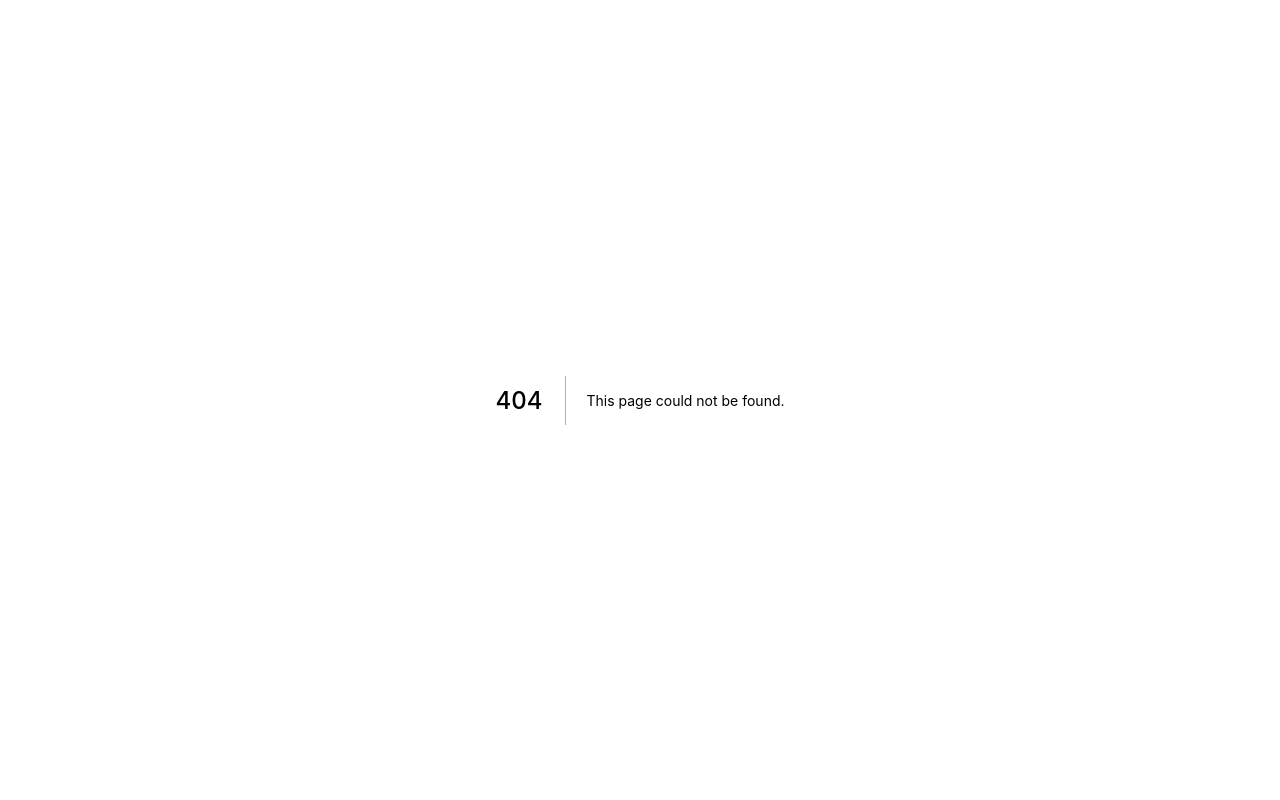
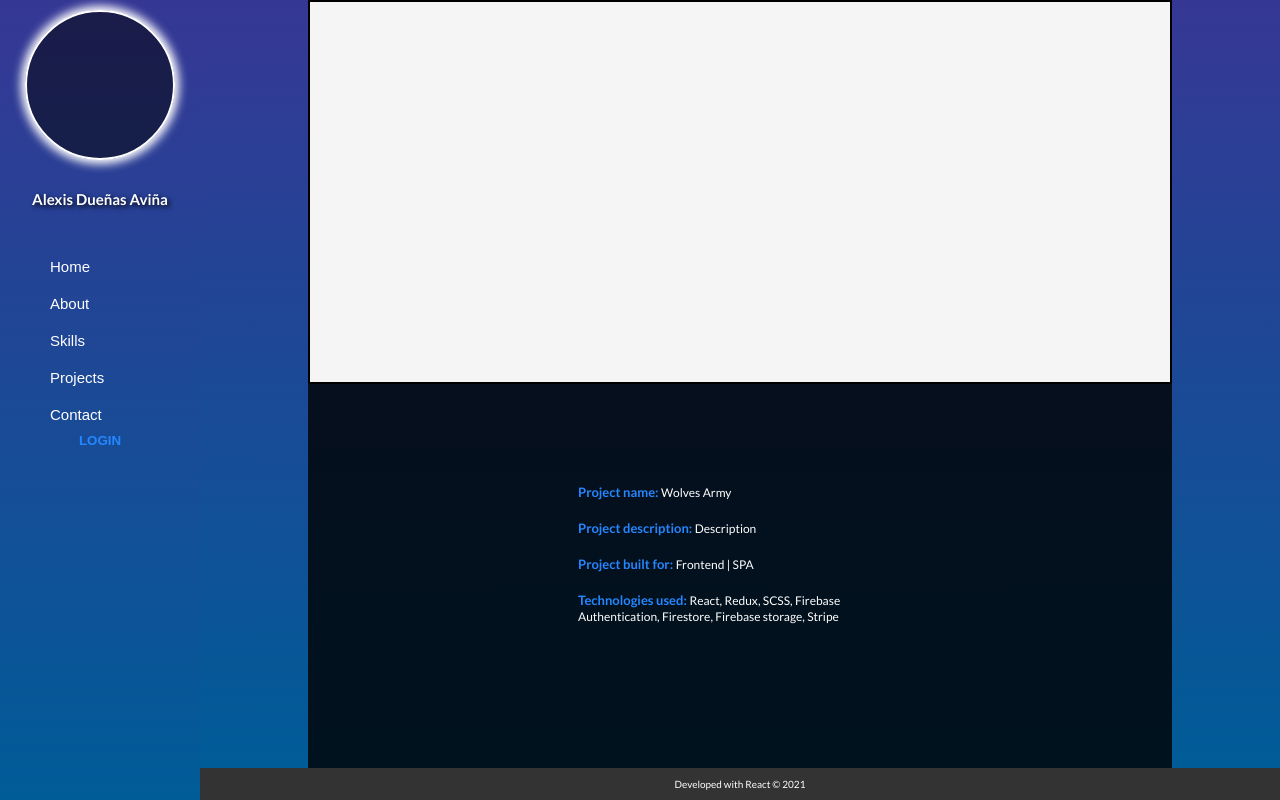
Before and after one commit to AxsKramer/personal-website, a Next.js app: page /project/1 in a window 1280 px wide. Before the commit this address had no page. Built offline with nearby package versions, Linux system fonts and the light colour scheme.

Commit message:
[API] basic configuration and push data to frontend

```diff
--- a/components/Navbar.jsx
+++ b/components/Navbar.jsx
@@ -5,35 +5,35 @@ const Navbar = () => {
     <nav className="navbar">
       <ul className="navbar__menu">
         <li>
-          <Link href="#home">
+          <Link href="/#home">
             <a className="navbar__menu--item">
               <i className="fab fa-react"></i> Home
             </a>
           </Link>
         </li>
         <li>
-          <Link href="#about">
+          <Link href="/#about">
             <a className="navbar__menu--item">
               <i className="fab fa-react"></i> About
             </a>
           </Link>
         </li>
         <li>
-          <Link href="#skills">
+          <Link href="/#skills">
             <a className="navbar__menu--item">
               <i className="fab fa-react"></i> Skills
             </a>
           </Link>
         </li>
         <li>
-          <Link href="#projects">
+          <Link href="/#projects">
             <a className="navbar__menu--item">
               <i className="fab fa-react"></i> Projects
             </a>
           </Link>
         </li>
         <li>
-          <Link href="#contact">
+          <Link href="/#contact">
             <a className="navbar__menu--item">
               <i className="fab fa-react"></i> Contact
             </a>
--- a/components/Sections/SocialNet.jsx
+++ b/components/Sections/SocialNet.jsx
@@ -8,15 +8,9 @@ const SocialNet = ({small}) => {
       <Link href="mailto:kramer.axs1@gmail.com">
         <a  title='Email' ><i className="far fa-envelope icon"></i></a>
       </Link>
-      <Link href="https://github.com/AxsKramer" >
-        <a title='Github'><i className="fab fa-github icon"></i></a>
-      </Link>
-      <Link href="https://www.linkedin.com/in/alexis-due%C3%B1as-488976203/" >
-        <a title='Linkedin'><i className="fab fa-linkedin icon"></i></a>
-      </Link>
-      <Link href="https://www.linkedin.com/in/alexis-due%C3%B1as-488976203/" >
-        <a title='Slack'><i className="fab fa-slack-hash icon"></i></a>
-      </Link>
+        <a href="https://github.com/AxsKramer" title='Github' target="_blank"><i className="fab fa-github icon" ></i></a>
+        <a href="https://www.linkedin.com/in/alexis-due%C3%B1as-488976203/" title='Linkedin' target="_blank"><i className="fab fa-linkedin icon"></i></a>
+        <a href="https://www.linkedin.com/in/alexis-due%C3%B1as-488976203/" title='Slack' target="_blank"><i className="fab fa-slack-hash icon"></i></a>
       {/* <a href="#" title='platzi profile'><img className='platzi-logo' src={platzi} alt="logo platzi"/></a> */}
 
       <style jsx>{`
--- a/components/containers/Layout/Layout.jsx
+++ b/components/containers/Layout/Layout.jsx
@@ -27,6 +27,7 @@ const Layout = ({children}) => {
           grid-area: main;
           background: linear-gradient(to top, #005c97, #363795);
           overflow-y: auto;
+          overflow-x: hidden;
           scroll-behavior: smooth;
         }
         .main::-webkit-scrollbar{
--- /dev/null
+++ b/data/databse.js
@@ -0,0 +1,34 @@
+import projects from './projects';
+
+class Database{
+
+  constructor(){}
+
+  getAllProjects = () => new Promise ((resolve, reject) => {
+      if(projects.length === 0){
+        reject('No projects');
+      }
+      return resolve(projects);
+    })
+
+  getProjectById = (projectId) => {
+    return new Promise ((resolve, reject) => {
+      if(projects.length === 0){
+        return reject('No projects');
+      }
+
+      const project = projects.find(project => project.id == projectId );
+
+      if(!project){
+        return reject('Project does not exist');
+      }else{
+        return resolve(project);
+      }
+
+    })
+  }
+}
+
+const db = new Database();
+
+export default db;
--- a/data/projects.js
+++ b/data/projects.js
@@ -1,38 +1,42 @@
 const projects = [
   {
     id: 1,
-    name: "Title Project",
-    type: "Backend | Frontend",
+    name: "Wolves Army",
+    type: "Frontend | SPA",
     description: 'Description',
-    techs: "techs",
-    github: "link",
+    deployed: 'Firebase',
+    techs: "React, Redux, SCSS, Firebase Authentication, Firestore, Firebase storage, Stripe ",
+    github: "https://github.com/AxsKramer/ecommerce-clothing-store",
     website: "link"
   },
   {
     id: 2,
-    name: "Title Project",
-    type: "Backend | Frontend",
+    name: "CMR",
+    type: "Frontend | SPA | PWA | Backend | REST API ",
     description: 'Description',
-    techs: "techs",
-    github: "link",
+    deployed: 'AWS',
+    techs: "MongoDB, Mongoose, Node.js, Express, JWT, React, CSS ",
+    github: "https://github.com/AxsKramer/crm-frontend",
     website: "link"
   },
   {
     id: 3,
-    name: "Title Project",
-    type: "Backend | Frontend",
-    description: 'Description',
-    techs: "techs",
-    github: "link",
-    website: "link"
+    name: "Backpacking Adventure",
+    type: "Backend | Server Side",
+    description: 'Mexican travel agency, we travel to amazing places in the country and the world.',
+    deployed: 'Heroku',
+    techs: "Node.js, Express, Javascript, Sequelize, MongoDB, Pug, Bootstrap",
+    github: "https://github.com/AxsKramer/backpacking-adventure",
+    website: "https://backpacking-adventure.herokuapp.com/"
   },
   {
     id: 4,
-    name: "Title Project",
-    type: "Backend | Frontend",
-    description: 'Description',
-    techs: "techs",
-    github: "link",
+    name: "Portfolio",
+    type: "Server Side Render | SPA",
+    description: 'My portfolio built with Next.js',
+    deployed: 'Vercel',
+    techs: "Next.js (React Framework), CSS in JSX, ",
+    github: "https://github.com/AxsKramer/portfolio",
     website: "link"
   },
 ]
--- /dev/null
+++ b/pages/api/projects/[id].js
@@ -0,0 +1,14 @@
+import db from '../../../data/databse';
+
+async function projectById (req, res) {
+  try {
+    const project = await db.getProjectById(req.query.id)
+
+    res.status(200).json({data: project });
+
+  } catch (error) {
+    res.status(500).json({message: error.message});
+  }
+}
+
+export default projectById;
--- /dev/null
+++ b/pages/api/projects/index.js
@@ -0,0 +1,14 @@
+import db from '../../../data/databse';
+
+async function allProjects (req, res) {
+  try {
+    const projects = await db.getAllProjects();
+
+    res.status(200).json({data: projects, count: projects.length });
+
+  } catch (error) {
+    res.status(500).json({message: error.message});
+  }
+}
+
+export default allProjects;
--- a/pages/index.jsx
+++ b/pages/index.jsx
@@ -1,4 +1,4 @@
-import React from "react";
+import React, { useEffect, useState } from "react";
 import Head from 'next/head';
 import Layout from "../components/containers/Layout/Layout";
 import Hero from "../components/Sections/Hero";
@@ -6,21 +6,33 @@ import About from "../components/Sections/About";
 import Skills from "../components/Sections/Skills";
 import Projects from "../components/Sections/Projects";
 import Contact from "../components/Sections/Contact";
+import axios from "axios";
 
 const App = () => {
+
+  const [projects, setProjects] = useState([]);
+
+  useEffect(() => {
+    const projects = async () => {
+      const {data} = await axios.get('/api/projects');
+      setProjects(data.data);
+    }
+    projects();
+  },[]);
+
   return (
     <>
       <Layout>
         <Head>
           <title>Alexis Portfolio</title>
-          <link rel="stylesheet" href="https://cdnjs.cloudflare.com/ajax/libs/font-awesome/5.15.2/css/all.min.css" integrity="sha512-HK5fgLBL+xu6dm/Ii3z4xhlSUyZgTT9tuc/hSrtw6uzJOvgRr2a9jyxxT1ely+B+xFAmJKVSTbpM/CuL7qxO8w==" crossorigin="anonymous" />
+          <link rel="stylesheet" href="https://cdnjs.cloudflare.com/ajax/libs/font-awesome/5.15.2/css/all.min.css" integrity="sha512-HK5fgLBL+xu6dm/Ii3z4xhlSUyZgTT9tuc/hSrtw6uzJOvgRr2a9jyxxT1ely+B+xFAmJKVSTbpM/CuL7qxO8w==" crossOrigin="anonymous" />
           <link rel="preconnect" href="https://fonts.gstatic.com"></link>
           <link href="https://fonts.googleapis.com/css2?family=Lato:wght@400;700&display=swap" rel="stylesheet"></link>
         </Head>
         <Hero />
         <About />
         <Skills />
-        <Projects />
+        <Projects projects={projects}/>
         <Contact />
         <style global jsx>
           {`
--- /dev/null
+++ b/pages/project/[id].jsx
@@ -0,0 +1,154 @@
+import axios from "axios";
+import Head from "next/head";
+import { useRouter } from "next/router";
+import { useEffect, useState } from "react";
+import Layout from "../../components/containers/Layout/Layout";
+
+const project = () => {
+
+  const [project, setProject] = useState({});
+  const router = useRouter();
+
+  useEffect(() => {
+    const getProject = async () => {
+      const {data: {data: project}} = await axios.get(`/api/projects/${router.query.id}`);
+      setProject(project);
+    }
+
+    getProject()
+  },[router.query.id]);
+
+  return (
+    <Layout>
+      <Head>
+        <title>Project {project.name}</title>
+        <link
+          rel="stylesheet"
+          href="https://cdnjs.cloudflare.com/ajax/libs/font-awesome/5.15.2/css/all.min.css"
+          integrity="sha512-HK5fgLBL+xu6dm/Ii3z4xhlSUyZgTT9tuc/hSrtw6uzJOvgRr2a9jyxxT1ely+B+xFAmJKVSTbpM/CuL7qxO8w=="
+          crossOrigin="anonymous"
+        />
+        <link rel="preconnect" href="https://fonts.gstatic.com"></link>
+        <link
+          href="https://fonts.googleapis.com/css2?family=Lato:wght@400;700&display=swap"
+          rel="stylesheet"
+        ></link>
+      </Head>
+
+      <div className="project">
+        <div className='project-image'>
+
+        </div>
+        <div className="project__details">
+          <p className="project__detail">
+            Project name: <span> {project.name}</span>
+          </p>
+          <p className="project__detail">
+            Project description: <span> {project.description}</span>
+          </p>
+          <p className="project__detail">
+            Project built for: <span> {project.type}</span>
+          </p>
+          <p className="project__detail">
+            Technologies used: <span> {project.techs}</span>
+          </p>
+          <div className="icon_link">
+            <a href={project.github} target="_blank" title="github">
+              <i className="fab fa-github"></i>
+            </a>
+            <a href={project.website} target="_blank" title="website">
+              <i className="fas fa-code"></i>
+            </a>
+          </div>
+        </div>
+      </div>
+
+      <style global jsx>
+        {`
+          * {
+            margin: 0;
+            padding: 0;
+            box-sizing: border-box;
+          }
+          html {
+            font-size: 62.5%;
+          }
+          body {
+            width: 100vw;
+            height: 100vh;
+            overflow: hidden;
+            font-family: "Lato", sans-serif;
+          }
+          a {
+            text-decoration: none;
+            color: white;
+            font-size: 1.5rem;
+            font-family: sans-serif;
+          }
+          ul {
+            list-style: none;
+          }
+          h3 {
+            font-size: 5rem;
+            text-align: center;
+            padding: 2rem 0;
+            color: white;
+            text-shadow: 2px 2px 5px black;
+          }
+          .project {
+            display: flex;
+            flex-direction: column;
+            align-items: center;
+            width: 100%;
+            height: 100%;
+            background: linear-gradient(to top, #005c97, #363795);
+          }
+          .project-image{
+            width: 80%;
+            height: 50%;
+            border: 2px solid black;
+            background: whitesmoke;
+          }
+
+          .project__details {
+            width: 80%;
+            height: 50%;
+            background: rgba(0, 0, 0, 0.8);
+            color: white;
+            padding: 0 25% 0 25%;
+            display: flex;
+            flex-direction: column;
+            justify-content: center;
+
+          }
+          .project__detail {
+            padding: 1rem 0;
+            font-weight: 700;
+            font-size: 1.3rem;
+            color: #2587ff;
+          }
+          .project__detail span{
+            font-weight: normal;
+            font-size: 1.2rem;
+            color: white;
+          }
+          .icon_link{
+            margin-top: 1rem;
+          }
+
+          .icon_link a{
+            margin-right: 2rem;
+          }
+          .icon_link a:hover{
+          color: #2587ff;
+          }
+          .icon_link a i{
+           font-size: 3rem;
+          }
+        `}
+      </style>
+    </Layout>
+  );
+};
+
+export default project;
```
Also changed, not shown: components/Project.jsx (+10 -29 lines), components/Sections/Projects.jsx (+3 -7 lines).
